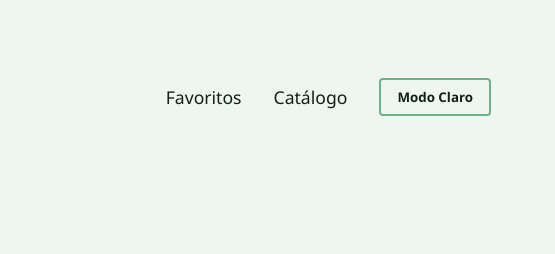
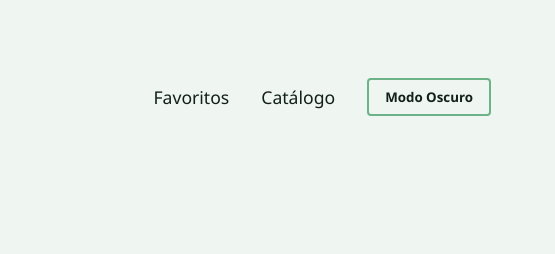
Before and after one commit to DylaanBH9/Proyecto-3-Lenguajes-de-Marcas---Pagina-Web-Zelda, a plain HTML site: page index.html in a window 1280 px wide. Shown: the top 254 px of the page, 725-1280 px from the left. Drawn offline with Linux system fonts and the light colour scheme; no server answers.

Commit message:
modo claro bug primera vez que entrabas en la pagina arreglado

```diff
--- a/index.html
+++ b/index.html
@@ -23,7 +23,7 @@
         <ul class="cabecera__menu">
             <li><a class="cabecera__menu__opcion" href="favoritos.html">Favoritos</a></li>
             <li><a class="cabecera__menu__opcion" href="catalogo.html">Catálogo</a></li>
-            <li><button class="boton__modo">Modo Claro</button></li>
+            <li><button class="boton__modo">Modo Oscuro</button></li>
         </ul>
     </nav>
 </header>
```
